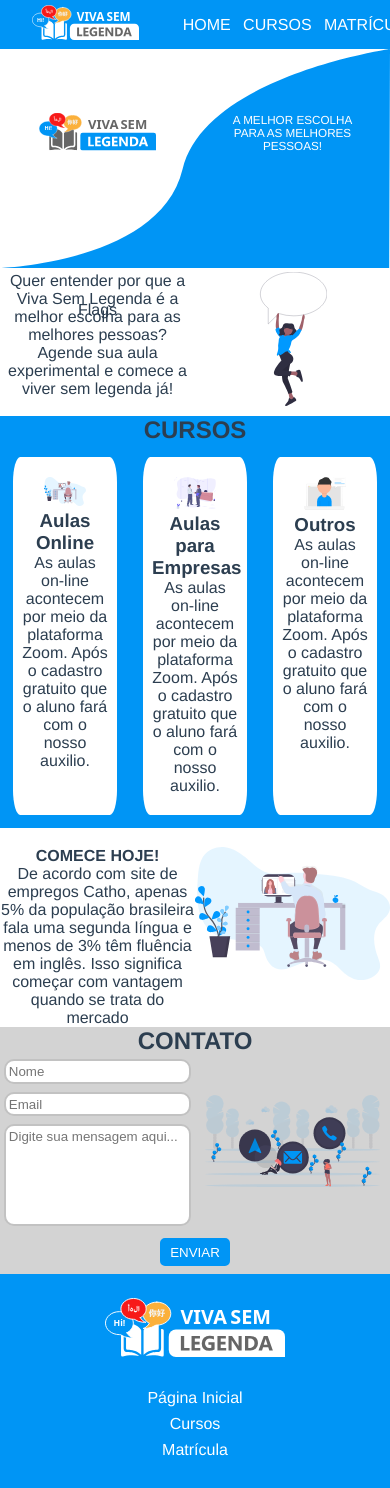
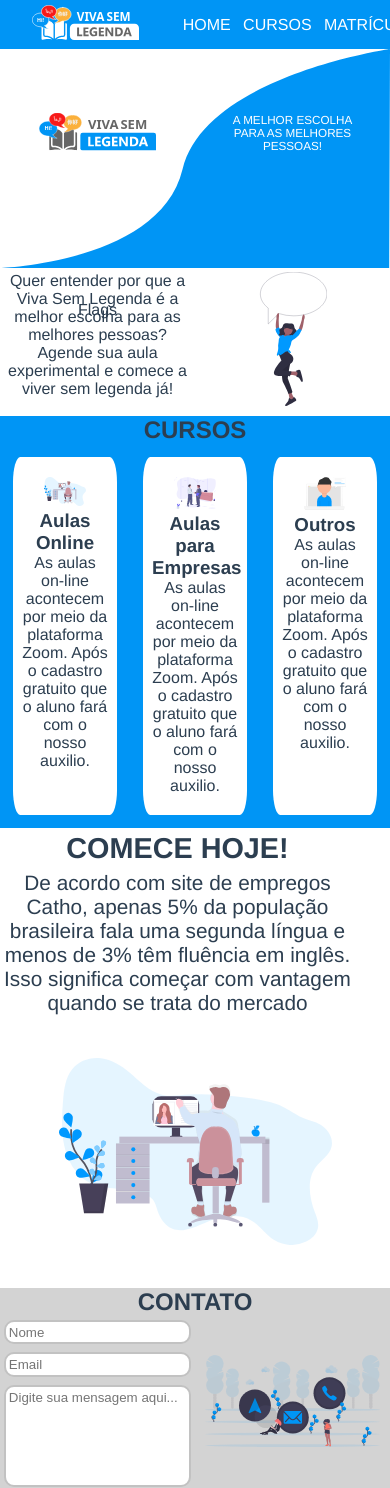
Before and after one commit to victormachadogp/vivasemlegenda-website-v2, a Vue app: page / in a window 390 px wide. Shown: the top 1488 px of the page. Built offline with nearby package versions, Linux system fonts and the light colour scheme.

Commit message:
Fine Adjustments in CSS

```diff
--- a/src/components/ActionCall.vue
+++ b/src/components/ActionCall.vue
@@ -2,7 +2,7 @@
     <div class="grid-container">
         <div class="text">
             <h4>COMECE HOJE!</h4>
-            <p>De acordo com site de empregos Catho, apenas 5%
+            <p class="paragraph">De acordo com site de empregos Catho, apenas 5%
             da população brasileira fala uma segunda língua e
             menos de 3% têm fluência em inglês. Isso significa
             começar com vantagem quando se trata do mercado </p>
@@ -30,10 +30,46 @@
 .text {
     justify-self: center;
     align-self: center;
+    text-align: left;
+    margin-left: 3rem;
+    padding-right: 9%;
 }
 
+h4 {
+    font-size: 1.8rem;
+    padding-bottom: 2%;
+}
 .desk-man {
     width: 100%;
+    margin-top: 10%;
+    margin-bottom: 10%;
 }
 
+.paragraph {
+    font-size: 1.3em;
+
+}
+
+@media (max-width: 800px) {
+
+    .grid-container{
+        display: grid;
+        grid-template-columns: 1fr;
+    }
+
+    .desk-man {
+    width: 70%;
+}
+
+.text {
+    text-align: center;
+    margin-left: 0px;
+    margin: 1%;
+}
+
+
+
+}
+
+
 </style>
--- a/src/components/CursosSection.vue
+++ b/src/components/CursosSection.vue
@@ -44,7 +44,6 @@
 
 .cursos-container {
     background-color: #0095F5;
-    margin-bottom: 5%;
 }
 
 h2 {
--- a/src/components/Hero.vue
+++ b/src/components/Hero.vue
@@ -1,10 +1,10 @@
 <template>
   <div class="hero">
     <section class="container">
-      <img class="image-cover" src="assets/path-hero.svg" />
-      <div class="grid">
-        <img class="logo" src="assets/logo-original.svg" />
-        <h1>A MELHOR ESCOLHA PARA AS MELHORES PESSOAS!</h1>
+        <img class="image-cover" src="assets/path-hero.svg" />
+        <div class="grid">
+          <img class="logo" src="assets/logo-original.svg" />
+          <h1>A MELHOR ESCOLHA PARA AS MELHORES PESSOAS!</h1>
       </div>
     </section>
   </div>
@@ -15,13 +15,8 @@ export default {};
 </script>
 
 <style scoped>
-/* .hero{
-    background: rosybrown;
-    width: 100%;
-    height: 300px;
-} */
-
-.container {
+/* Hero Before Flexbox */
+ .container {
   width: 100%;
   position: relative;
   text-align: center;
@@ -30,7 +25,10 @@ export default {};
 .image-cover {
   width: 100%;
   pointer-events: none;
+
 }
+
+
 .grid {
   display: grid;
   grid-template-columns: 1fr 1fr;
```
